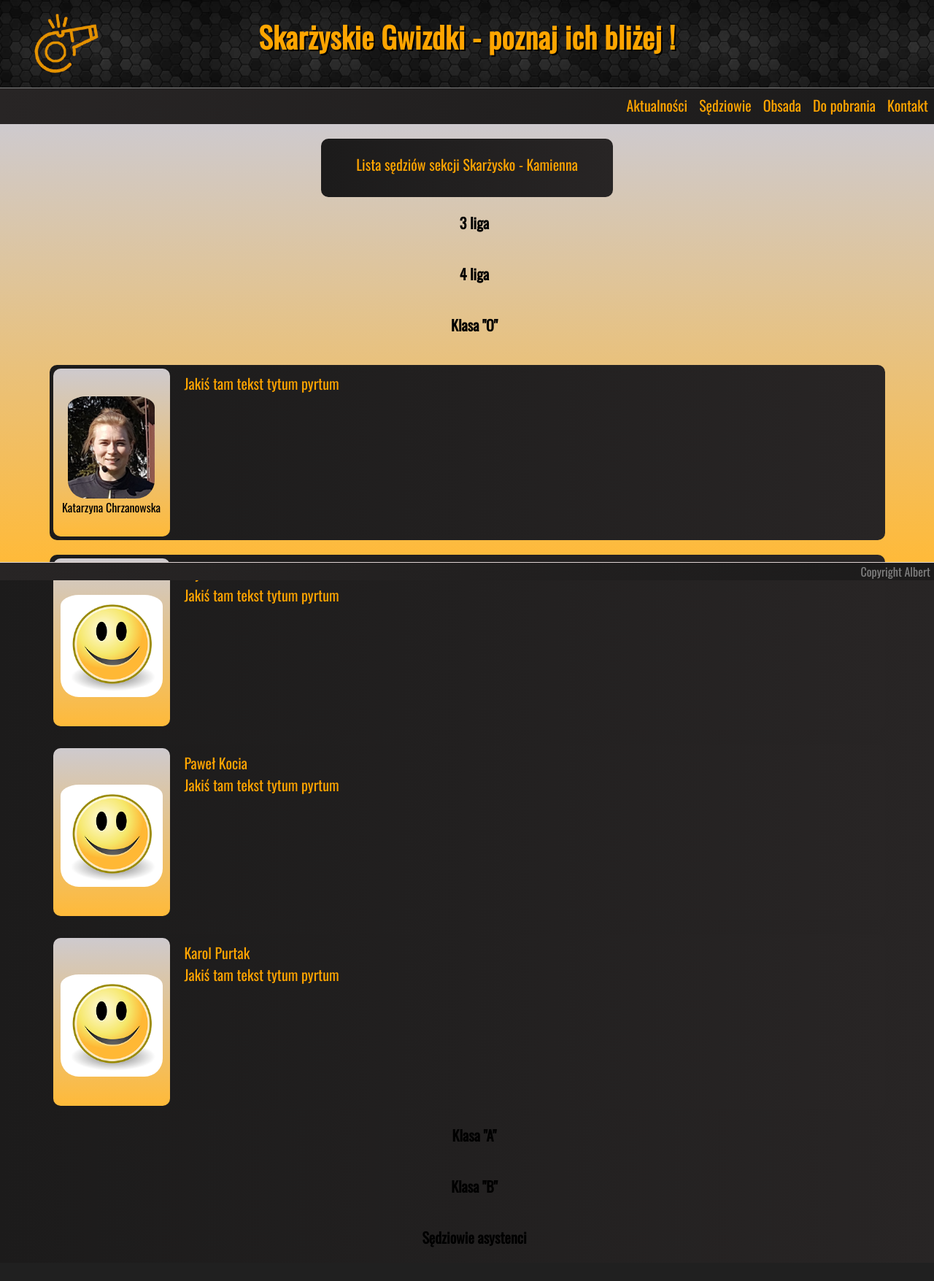
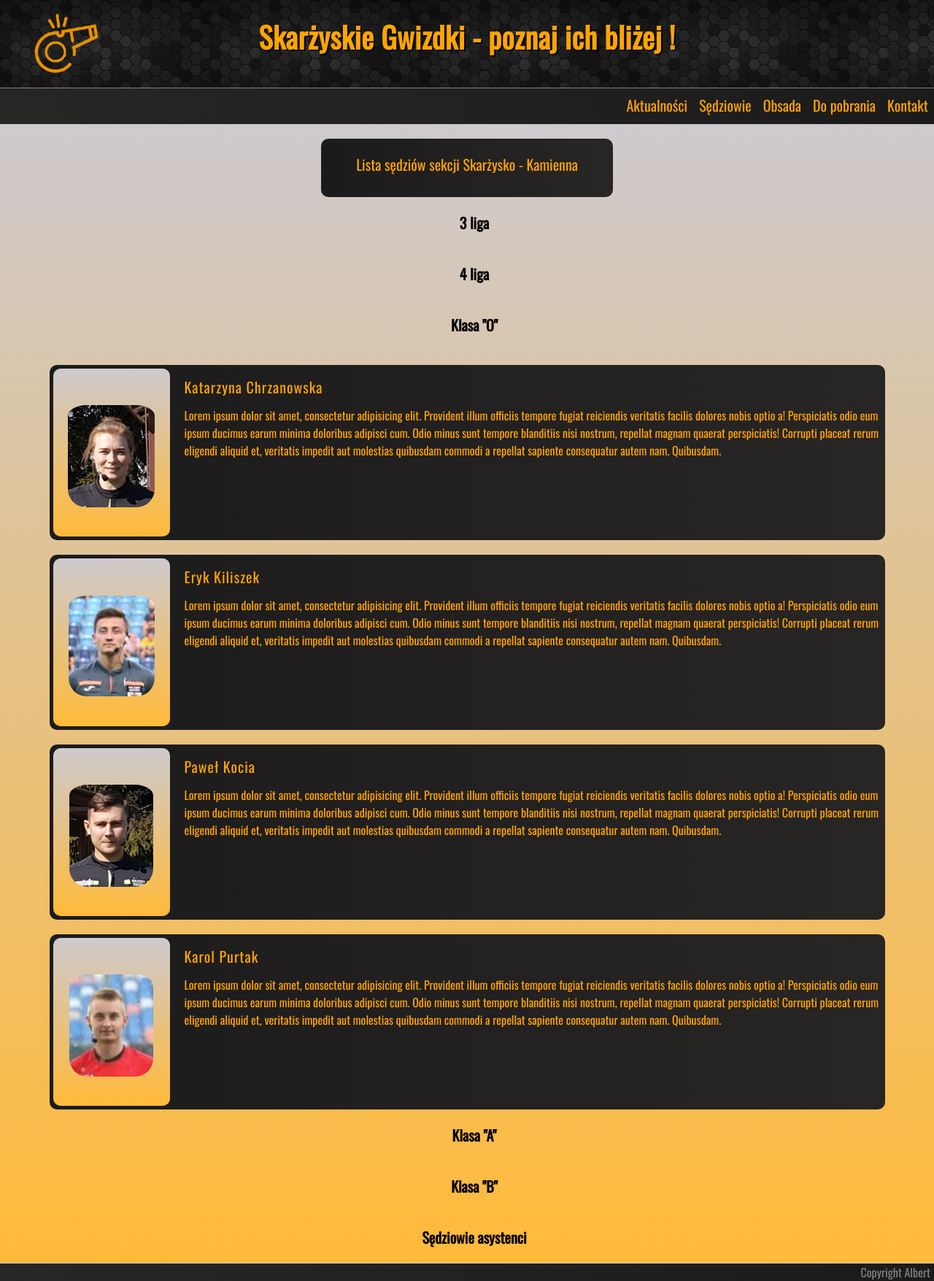
Before and after one commit to AlbertB93/SkoRefs, a PHP site: page /pages/refs.html in a window 1280 px wide, after a click that opens the changed part. Shown: the whole page at 73% size. Before the commit the page ends 1709 px from the top, so only its background shows below. Run offline with PHP 8.4, Linux system fonts and the light colour scheme.

Commit message:
changes in page - refs.html

```diff
--- a/pages/refs.html
+++ b/pages/refs.html
@@ -42,26 +42,22 @@
                     3 liga
                 </div>
                 <div id="ref--person--league3">
-                    <div class="ref--person--image">
-                        <img src="../images/anna.png" alt="FELEK" class="ref--person--image--file">
-                    </div>
-                    <div class="ref--person">
-
+                                    <div class="ref--person">
+                        <div class="ref--person--image">
+                            <img src="../images/persons/AAnna.PNG" alt="FELEK" class="ref--person--image--file">
+                            </div>
                         <div class="ref--person--description">
                             <p class="ref--person--description--name">Anna Adamska </p>
-                            <p class="ref--person--description--shortDescritpion"> Lorem ipsum dolor sit amet,
-                                consectetur adipisicing elit.
-                                Provident illum officiis tempore fugiat reiciendis veritatis facilis dolores nobis optio
-                                a! Perspiciatis odio eum
-                                ipsum ducimus earum minima doloribus adipisci cum.
-                                Odio minus sunt tempore blanditiis nisi nostrum, repellat magnam quaerat perspiciatis!
-                                Corrupti placeat rerum
-                                eligendi aliquid et, veritatis impedit aut molestias quibusdam commodi a repellat
-                                sapiente consequatur autem nam.
-                                Quibusdam.
+                            <p class="ref--person--description--shortDescritpion">
+                                Sędzia od .... roku </br>
+                                Do startu sezonu 2022/2023 poprowadziła jako arbiter główny: </br>
+                                3 liga - 20 meczów</br>
+                                4 liga - 45 meczów </br>
                             </p>
-                            <a href="refs/Ania.html" class="ref--person--description--button"> Poznaj lepiej sędziego
-                                !</a>
+                            <button class="ref--person--description--button">
+                                Czytaj więcej !
+                            </button>
+                            </div>
                         </div>
                     </div>
                 </div>
@@ -71,7 +67,7 @@
                 <div id="ref--person--league4">
                     <div class="ref--person">
                         <div class="ref--person--image">
-                            <img src="../images/albert.PNG" alt="FELEK" class="ref--person--image--file">
+                            <img src="../images/persons/BAlbert.PNG" alt="FELEK" class="ref--person--image--file">
                         </div>
                         <div class="ref--person--description">
                             <p class="ref--person--description--name">Albert Bińkowski </p>
@@ -90,7 +86,7 @@
                     </div>
                     <div class="ref--person">
                         <div class="ref--person--image">
-                            <img src="../images/chrzanik.PNG" alt="FELEK" class="ref--person--image--file">
+                            <img src="../images/persons/CJakub.PNG" alt="FELEK" class="ref--person--image--file">
                         </div>
                         <div class="ref--person--description">
                             <p class="ref--person--description--name"> Jakub Chrzanowski </p>
@@ -109,7 +105,7 @@
                     </div>
                     <div class="ref--person">
                         <div class="ref--person--image">
-                            <img src="../images/kubaM.PNG" alt="FELEK" class="ref--person--image--file">
+                            <img src="../images/persons/MJakub.PNG" alt="FELEK" class="ref--person--image--file">
                         </div>
                         <div class="ref--person--description">
                             <p class="ref--person--description--name">Jakub Moskal </p>
@@ -133,85 +129,164 @@
                 <div id="ref--person--leagueO">
                     <div class="ref--person">
                         <div class="ref--person--image">
-                            <img src="../images/kasia.PNG" alt="FELEK" class="ref--person--image--file">
-                            <p>Katarzyna Chrzanowska </p>
+                            <img src="../images/persons/CKasia.PNG" alt="FELEK" class="ref--person--image--file">
                         </div>
                         <div class="ref--person--description">
-
-                            <p>Jakiś tam tekst tytum pyrtum</p>
+                            <p class="ref--person--description--name">Katarzyna Chrzanowska </p>
+                            <p class="ref--person--description--shortDescritpion"> Lorem ipsum dolor sit amet,
+                                consectetur adipisicing elit.
+                                Provident illum officiis tempore fugiat reiciendis veritatis facilis dolores nobis optio
+                                a! Perspiciatis odio eum
+                                ipsum ducimus earum minima doloribus adipisci cum.
+                                Odio minus sunt tempore blanditiis nisi nostrum, repellat magnam quaerat perspiciatis!
+                                Corrupti placeat rerum
+                                eligendi aliquid et, veritatis impedit aut molestias quibusdam commodi a repellat
+                                sapiente consequatur autem nam.
+                                Quibusdam.
+                            </p>
                         </div>
                     </div>
                     <div class="ref--person">
                         <div class="ref--person--image">
-                            <img src="../images/face.png" alt="FELEK" class="ref--person--image--file">
+                            <img src="../images/persons/KEryk.PNG" alt="FELEK" class="ref--person--image--file">
                         </div>
                         <div class="ref--person--description">
-                            <p>Eryk Kiliszek </p>
-                            <p>Jakiś tam tekst tytum pyrtum</p>
+                            <p class="ref--person--description--name">Eryk Kiliszek </p>
+                            <p class="ref--person--description--shortDescritpion"> Lorem ipsum dolor sit amet,
+                                consectetur adipisicing elit.
+                                Provident illum officiis tempore fugiat reiciendis veritatis facilis dolores nobis optio
+                                a! Perspiciatis odio eum
+                                ipsum ducimus earum minima doloribus adipisci cum.
+                                Odio minus sunt tempore blanditiis nisi nostrum, repellat magnam quaerat perspiciatis!
+                                Corrupti placeat rerum
+                                eligendi aliquid et, veritatis impedit aut molestias quibusdam commodi a repellat
+                                sapiente consequatur autem nam.
+                                Quibusdam.
+                            </p>
                         </div>
                     </div>
                     <div class="ref--person">
                         <div class="ref--person--image">
-                            <img src="../images/face.png" alt="FELEK" class="ref--person--image--file">
+                            <img src="../images/persons/KPaweł.PNG" alt="FELEK" class="ref--person--image--file">
                         </div>
                         <div class="ref--person--description">
-                            <p>Paweł Kocia </p>
-                            <p>Jakiś tam tekst tytum pyrtum</p>
+                            <p class="ref--person--description--name">Paweł Kocia</p>
+                            <p class="ref--person--description--shortDescritpion"> Lorem ipsum dolor sit amet,
+                                consectetur adipisicing elit.
+                                Provident illum officiis tempore fugiat reiciendis veritatis facilis dolores nobis optio
+                                a! Perspiciatis odio eum
+                                ipsum ducimus earum minima doloribus adipisci cum.
+                                Odio minus sunt tempore blanditiis nisi nostrum, repellat magnam quaerat perspiciatis!
+                                Corrupti placeat rerum
+                                eligendi aliquid et, veritatis impedit aut molestias quibusdam commodi a repellat
+                                sapiente consequatur autem nam.
+                                Quibusdam.
+                            </p>
                         </div>
                     </div>
                     <div class="ref--person">
                         <div class="ref--person--image">
-                            <img src="../images/face.png" alt="FELEK" class="ref--person--image--file">
+                            <img src="../images/persons/PKarol.PNG" alt="FELEK" class="ref--person--image--file">
                         </div>
                         <div class="ref--person--description">
-                            <p>Karol Purtak </p>
-                            <p>Jakiś tam tekst tytum pyrtum</p>
+                            <p class="ref--person--description--name">Karol Purtak </p>
+                            <p class="ref--person--description--shortDescritpion"> Lorem ipsum dolor sit amet,
+                                consectetur adipisicing elit.
+                                Provident illum officiis tempore fugiat reiciendis veritatis facilis dolores nobis optio
+                                a! Perspiciatis odio eum
+                                ipsum ducimus earum minima doloribus adipisci cum.
+                                Odio minus sunt tempore blanditiis nisi nostrum, repellat magnam quaerat perspiciatis!
+                                Corrupti placeat rerum
+                                eligendi aliquid et, veritatis impedit aut molestias quibusdam commodi a repellat
+                                sapiente consequatur autem nam.
+                                Quibusdam.
+                            </p>
                         </div>
                     </div>
                 </div>
-                <div class="league--title" onclick="toggle('ref--person--leagueA')">
+                <div class="league--title" onclick="toggleBlock('ref--person--leagueA')">
                     Klasa "A"
                 </div>
                 <div id="ref--person--leagueA">
                     <div class="ref--person">
                         <div class="ref--person--image">
-                            <img src="../images/face.png" alt="FELEK" class="ref--person--image--file">
+                            <img src="../images/persons/FDariusz.PNG" alt="FELEK" class="ref--person--image--file">
                         </div>
                         <div class="ref--person--description">
-                            <p>Dariusz Frydryk </p>
-                            <p>Jakiś tam tekst tytum pyrtum</p>
+                            <p class="ref--person--description--name">Dariusz Frydryk </p>
+                            <p class="ref--person--description--shortDescritpion"> Lorem ipsum dolor sit amet,
+                                consectetur adipisicing elit.
+                                Provident illum officiis tempore fugiat reiciendis veritatis facilis dolores nobis optio
+                                a! Perspiciatis odio eum
+                                ipsum ducimus earum minima doloribus adipisci cum.
+                                Odio minus sunt tempore blanditiis nisi nostrum, repellat magnam quaerat perspiciatis!
+                                Corrupti placeat rerum
+                                eligendi aliquid et, veritatis impedit aut molestias quibusdam commodi a repellat
+                                sapiente consequatur autem nam.
+                                Quibusdam.
+                            </p>
                         </div>
                     </div>
                     <div class="ref--person">
                         <div class="ref--person--image">
-                            <img src="../images/face.png" alt="FELEK" class="ref--person--image--file">
+                            <img src="../images/persons/SRafał.PNG" alt="FELEK" class="ref--person--image--file">
                         </div>
                         <div class="ref--person--description">
-                            <p>Rafał Sokołowski </p>
-                            <p>Jakiś tam tekst tytum pyrtum</p>
+                            <p class="ref--person--description--name"> Rafał Sokołowski </p>
+                            <p class="ref--person--description--shortDescritpion"> Lorem ipsum dolor sit amet,
+                                consectetur adipisicing elit.
+                                Provident illum officiis tempore fugiat reiciendis veritatis facilis dolores nobis optio
+                                a! Perspiciatis odio eum
+                                ipsum ducimus earum minima doloribus adipisci cum.
+                                Odio minus sunt tempore blanditiis nisi nostrum, repellat magnam quaerat perspiciatis!
+                                Corrupti placeat rerum
+                                eligendi aliquid et, veritatis impedit aut molestias quibusdam commodi a repellat
+                                sapiente consequatur autem nam.
+                                Quibusdam.
+                            </p>
                         </div>
                     </div>
                 </div>
-                <div class="league--title" onclick="toggle('ref--person--leagueB')">
+                <div class="league--title" onclick="toggleBlock('ref--person--leagueB')">
                     Klasa "B"
                 </div>
                 <div id="ref--person--leagueB">
                     <div class="ref--person">
                         <div class="ref--person--image">
-                            <img src="../images/face.png" alt="FELEK" class="ref--person--image--file">
+                            <img src="../images/persons/face.png" alt="FELEK" class="ref--person--image--file">
                         </div>
                         <div class="ref--person--description">
-                            <p>Adrian Dzięcioł </p>
-                            <p>Jakiś tam tekst tytum pyrtum</p>
+                            <p class="ref--person--description--name"> Adrian Dzięcioł </p>
+                            <p class="ref--person--description--shortDescritpion"> Lorem ipsum dolor sit amet,
+                                consectetur adipisicing elit.
+                                Provident illum officiis tempore fugiat reiciendis veritatis facilis dolores nobis optio
+                                a! Perspiciatis odio eum
+                                ipsum ducimus earum minima doloribus adipisci cum.
+                                Odio minus sunt tempore blanditiis nisi nostrum, repellat magnam quaerat perspiciatis!
+                                Corrupti placeat rerum
+                                eligendi aliquid et, veritatis impedit aut molestias quibusdam commodi a repellat
+                                sapiente consequatur autem nam.
+                                Quibusdam.
+                            </p>
                         </div>
                     </div>
                     <div class="ref--person">
                         <div class="ref--person--image">
-                            <img src="../images/face.png" alt="FELEK" class="ref--person--image--file">
+                            <img src="../images/persons/face.png" alt="FELEK" class="ref--person--image--file">
                         </div>
                         <div class="ref--person--description">
-                            <p>Błażej Turski </p>
-                            <p>Jakiś tam tekst tytum pyrtum</p>
+                            <p class="ref--person--description--name"> Błażej Turski </p>
+                            <p class="ref--person--description--shortDescritpion"> Lorem ipsum dolor sit amet,
+                                consectetur adipisicing elit.
+                                Provident illum officiis tempore fugiat reiciendis veritatis facilis dolores nobis optio
+                                a! Perspiciatis odio eum
+                                ipsum ducimus earum minima doloribus adipisci cum.
+                                Odio minus sunt tempore blanditiis nisi nostrum, repellat magnam quaerat perspiciatis!
+                                Corrupti placeat rerum
+                                eligendi aliquid et, veritatis impedit aut molestias quibusdam commodi a repellat
+                                sapiente consequatur autem nam.
+                                Quibusdam.
+                            </p>
                         </div>
                     </div>
                 </div>
--- a/style.css
+++ b/style.css
@@ -19,7 +19,8 @@
 
 body {
     /*     background: linear-gradient(to right, grey, white); */
-    background: linear-gradient(to right, rgb(28, 27, 27), rgb(40, 37, 37));
+/*     background: linear-gradient(to right, rgb(28, 27, 27), rgb(40, 37, 37)); */
+    background-color: red;
     color: orange;
     width: 100%;
 }
@@ -91,7 +92,7 @@ main {
 /*     background: linear-gradient(to top, rgb(206, 202, 206), rgba(235, 202, 15, 0.555)); */
 
     background: linear-gradient(to bottom, rgb(206, 202, 206), rgb(255, 186, 57));
-    max-height: 600px;
+    min-height: 600px;
 /*     min-height: 400px; */
 }
 
@@ -100,7 +101,8 @@ footer {
     border-top: solid 1px var(--color-decorate);
     color: grey;
     background: linear-gradient(to left, rgb(28, 27, 27), rgb(40, 37, 37));
-    position: absolute;
+    position: relative;
+
     text-align: right;
     max-height: 30px;
     padding-right: 5px;
```
Also changed, not shown: images/persons/AAnna.PNG (renamed from images/anna.PNG), images/persons/BAlbert.PNG (renamed from images/albert.PNG), images/persons/CJakub.PNG (renamed from images/chrzanik.PNG), images/persons/CKasia.PNG (renamed from images/kasia.PNG), images/persons/FDariusz.PNG (added), images/persons/KEryk.PNG (added), images/persons/KPaweł.PNG (renamed from images/paweł.PNG), images/persons/MJakub.PNG (renamed from images/kubaM.PNG), images/persons/PKarol.PNG (added), images/persons/SRafał.PNG (added), images/persons/face.png (renamed from images/face.png).
